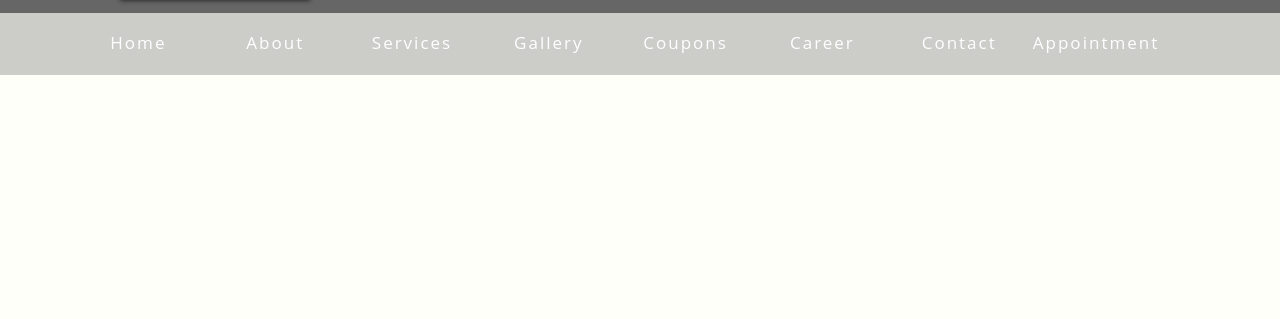
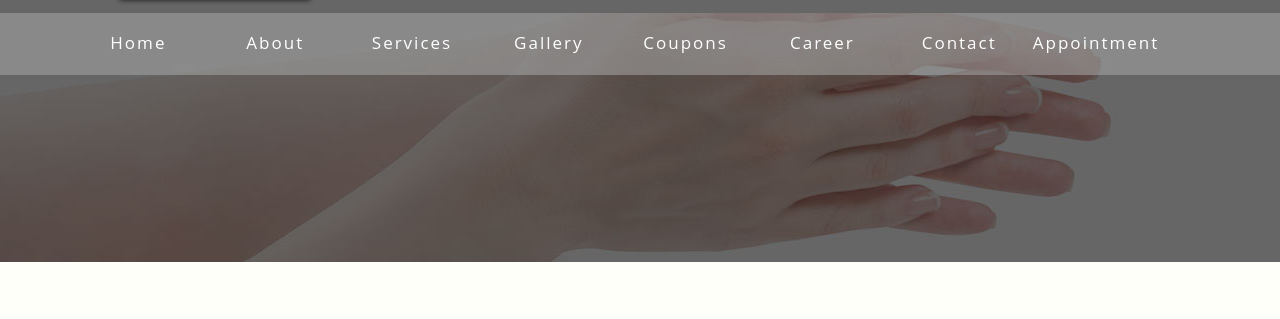
Before and after one commit to KhoaTran0456/luxbeauty, a plain HTML site: page services.html in a window 1280 px wide. Shown: the part 88-407 px from the top of the page. Drawn offline with Linux system fonts and the light colour scheme; the site is published under a folder, as on GitHub Pages, so addresses that start at the root find nothing.

Commit message:
Update services.html

```diff
--- a/services.html
+++ b/services.html
@@ -31,7 +31,7 @@ License URL: http://creativecommons.org/licenses/by/3.0/
 <body>
 
 	<!--/main-header-->
-	<div class="baner"  style="background-image: url(/images/Lux-beauty-banner.jpg); background-repeat: no-repeat; background-position: 20% 96%;">
+	<div class="baner"  style="background-image: url(images/Lux-beauty-banner.jpg); background-repeat: no-repeat; background-position: 20% 96%;">
 		<div id="header"></div>
 	</div>
 	<!--/banner-section-->
```
